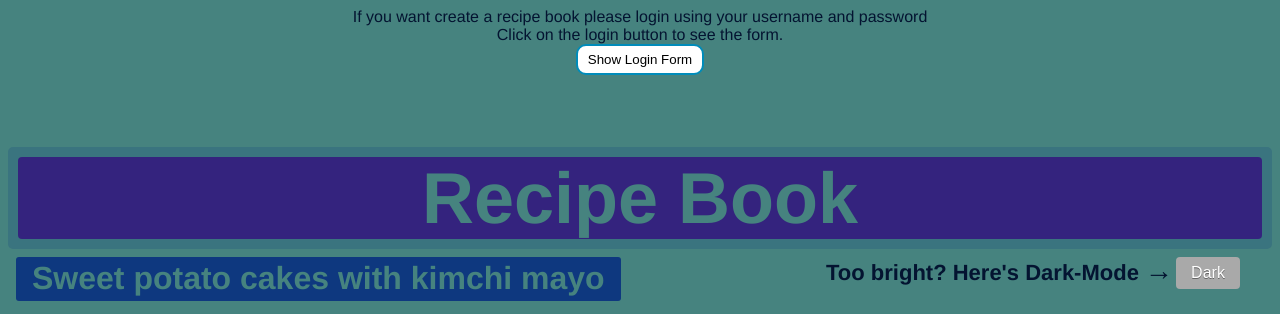
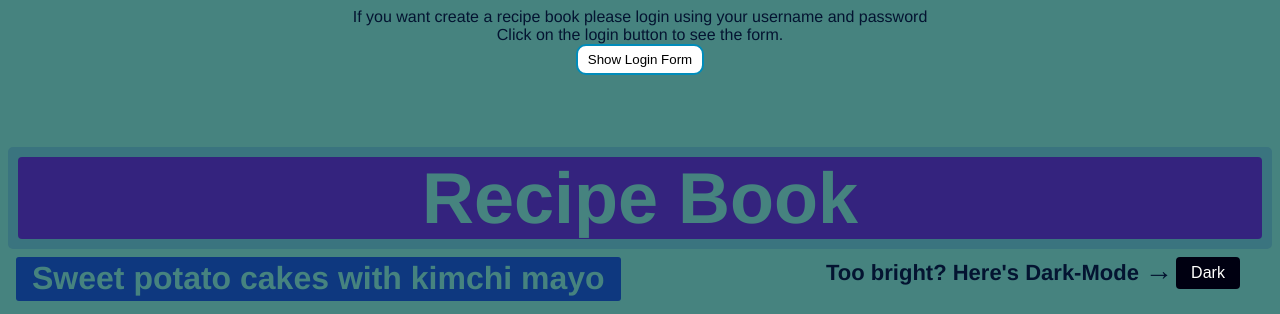
Before and after one commit to ChewieTea/Recipe-Book-CFG, a plain HTML site: page index.html in a window 1280 px wide. Shown: the top 314 px of the page. Drawn offline with Linux system fonts and the light colour scheme.

Commit message:
button dark
made button black

```diff
--- a/style.css
+++ b/style.css
@@ -183,6 +183,7 @@ table {
 .checkbox-wrapper-8 .tgl + .tgl-btn {
   box-sizing: border-box;
 }
+
 .checkbox-wrapper-8 .tgl::-moz-selection,
 .checkbox-wrapper-8 .tgl:after::-moz-selection,
 .checkbox-wrapper-8 .tgl:before::-moz-selection,
@@ -236,7 +237,7 @@ table {
   backface-visibility: hidden;
   transition: all 0.2s ease;
   font-family: sans-serif;
-  background: darkgrey;
+  background: #001;
   color: #fff;
 }
 .checkbox-wrapper-8 .tgl-skewed + .tgl-btn:after,
```
